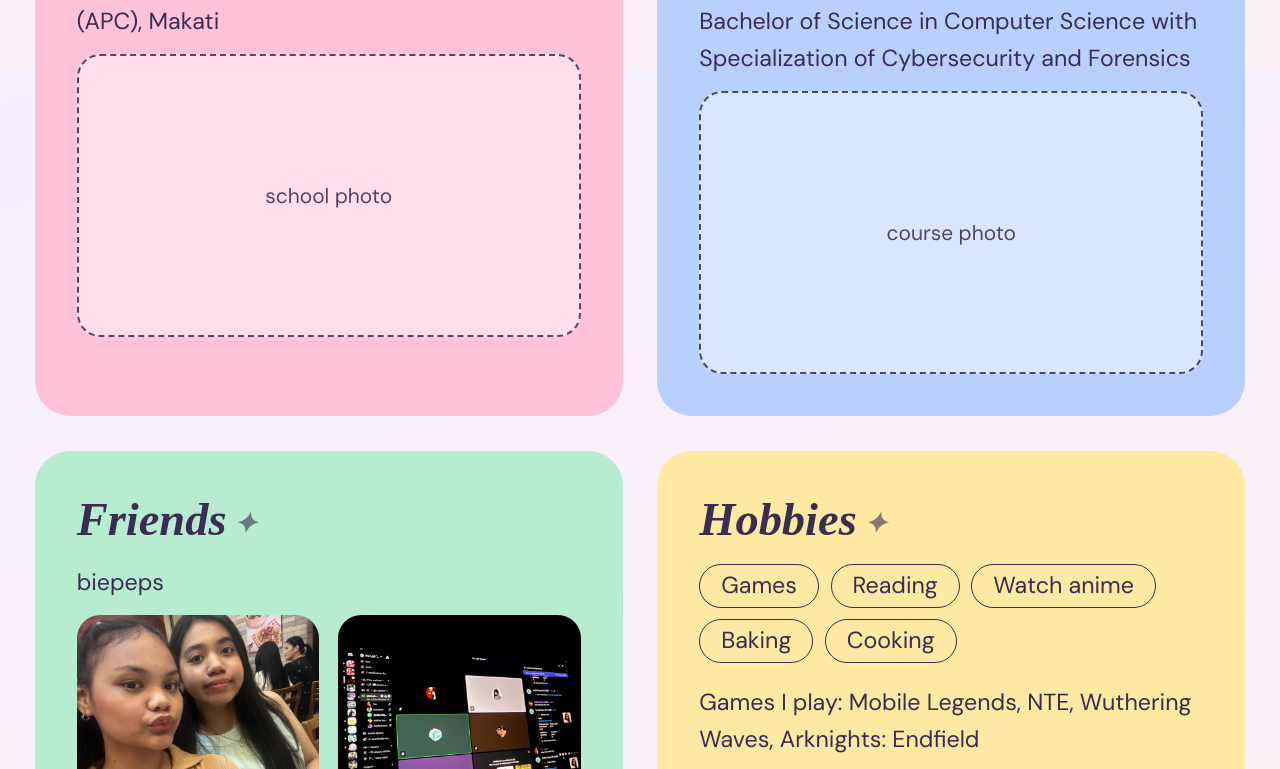
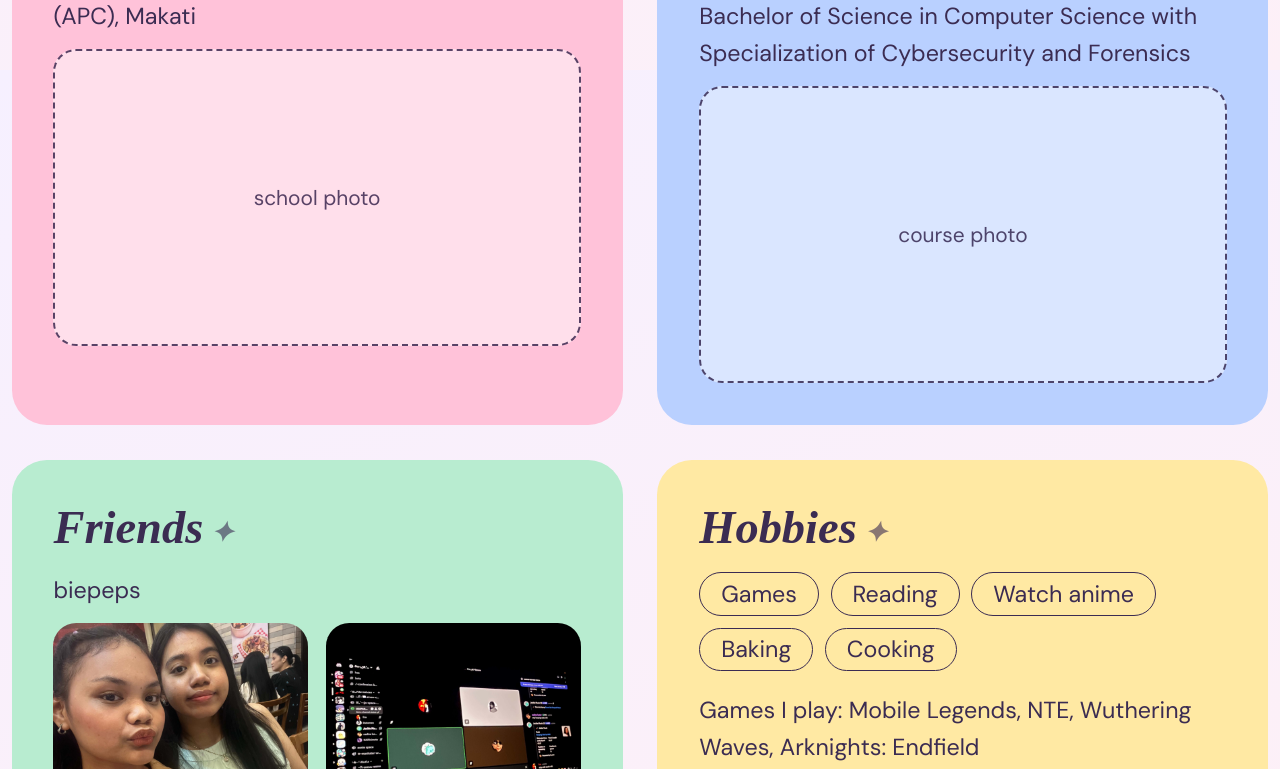
Before and after one commit to lckyVcky/WEBPROGCS251, a plain HTML site: page introduction/index.html in a window 1280 px wide. Shown: the part 730-1499 px from the top of the page. Drawn offline with Linux system fonts and the light colour scheme; a web font is replaced by a local one.

Commit message:
Adjust padding and width in mystyle.css

```diff
--- a/introduction/css/mystyle.css
+++ b/introduction/css/mystyle.css
@@ -31,13 +31,12 @@ body {
   color: var(--ink);
   font-family: "DM Sans", system-ui, sans-serif;
   line-height: 1.6;
-  padding: 1.2rem 1.5rem 3rem;
+  padding: 1rem 0.5rem 3rem;
 }
 
 main,
 nav {
-  width: 100%;
-  max-width: 1400px;
+  width: min (80vw, 1800px);
   margin: 0 auto;
 }
 
```
